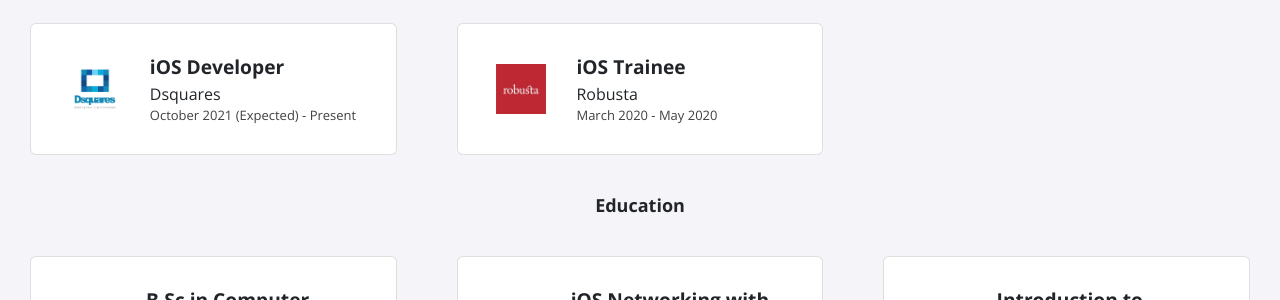
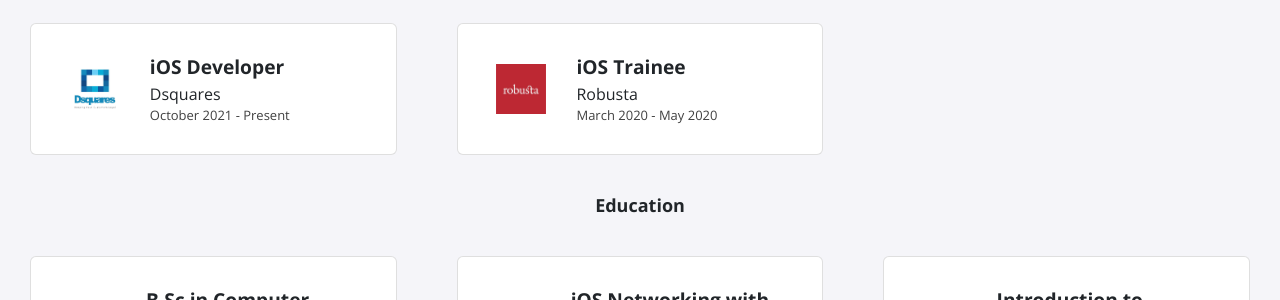
Before and after one commit to elserafy/elserafy.github.io, a Jekyll site: the page built from index.html, in a window 1280 px wide. Shown: the part 1174-1474 px from the top of the page. Built offline with Jekyll 4.4.1, drawn with Linux system fonts in a browser that asks for light colours; nearby versions of some CDN libraries.

Commit message:
update experience

```diff
--- a/_data/experience.yml
+++ b/_data/experience.yml
@@ -1,6 +1,6 @@
 - role: iOS Developer
   company: Dsquares
-  dates: October 2021 (Expected) - Present
+  dates: October 2021 - Present
   logo: dsquares.png
 
 - role: iOS Trainee
```
